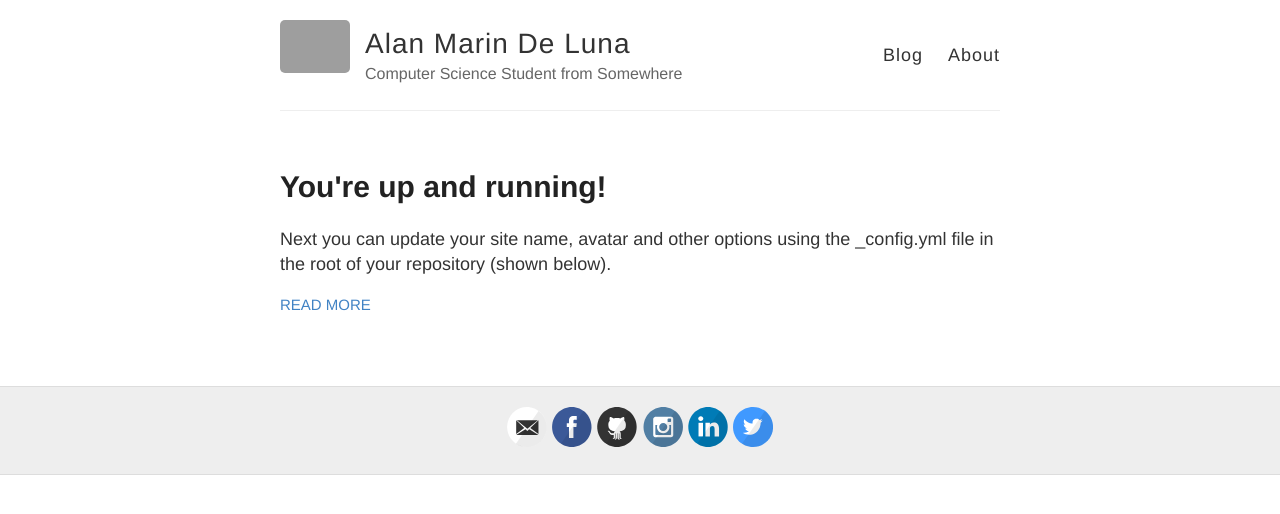
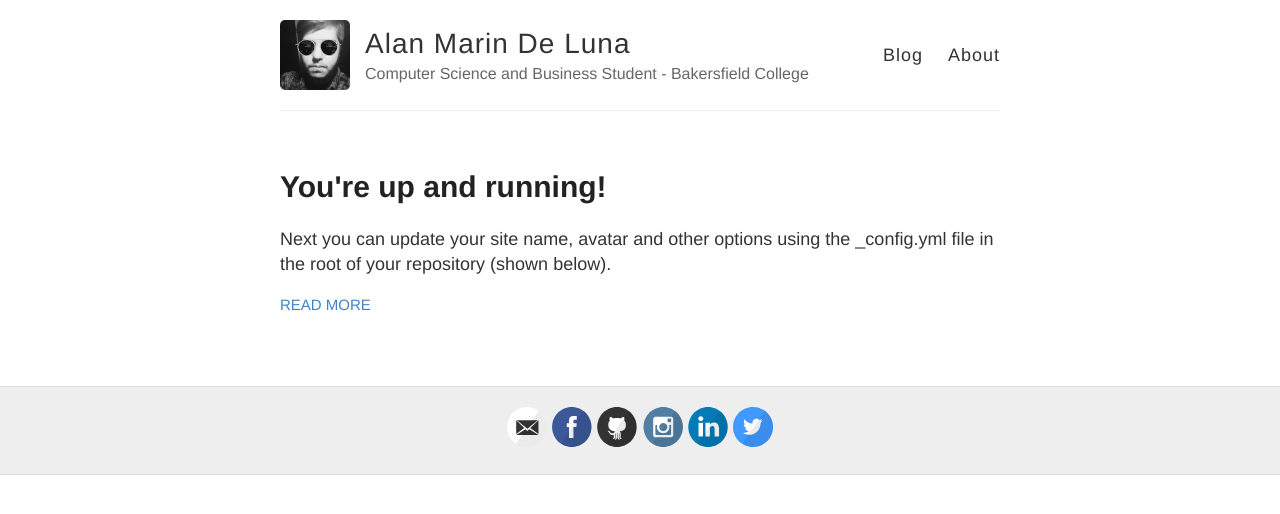
Before and after one commit to AlanMDL/blog, a Jekyll site: the page built from index.html, in a window 1280 px wide. Shown: the top 514 px of the page. Built offline with Jekyll 4.4.1, drawn with Linux system fonts in a browser that asks for light colours; grey boxes are pictures that could not be loaded.

Commit message:
Updated config and profile Pic

```diff
--- a/_config.yml
+++ b/_config.yml
@@ -6,10 +6,10 @@
 name: Alan Marin De Luna
 
 # Short bio or description (displayed in the header)
-description: Computer Science Student from Somewhere
+description: Computer Science and Business Student - Bakersfield College
 
 # URL of your avatar or profile pic (you could use your GitHub profile pic)
-avatar: https://raw.githubusercontent.com/barryclark/jekyll-now/master/images/jekyll-logo.png
+avatar: images/ProfilePicture.jpg
 
 #
 # Flags below are optional
@@ -47,7 +47,7 @@ url:
 # (http://yourusername.github.io/repository-name)
 # and NOT your User repository (http://yourusername.github.io)
 # then add in the baseurl here, like this: "/repository-name"
-baseurl: ""
+baseurl: "/blog"
 
 #
 # !! You don't need to change any of the configuration flags below !!
```
Also changed, not shown: images/ProfilePicture.jpg (added).
